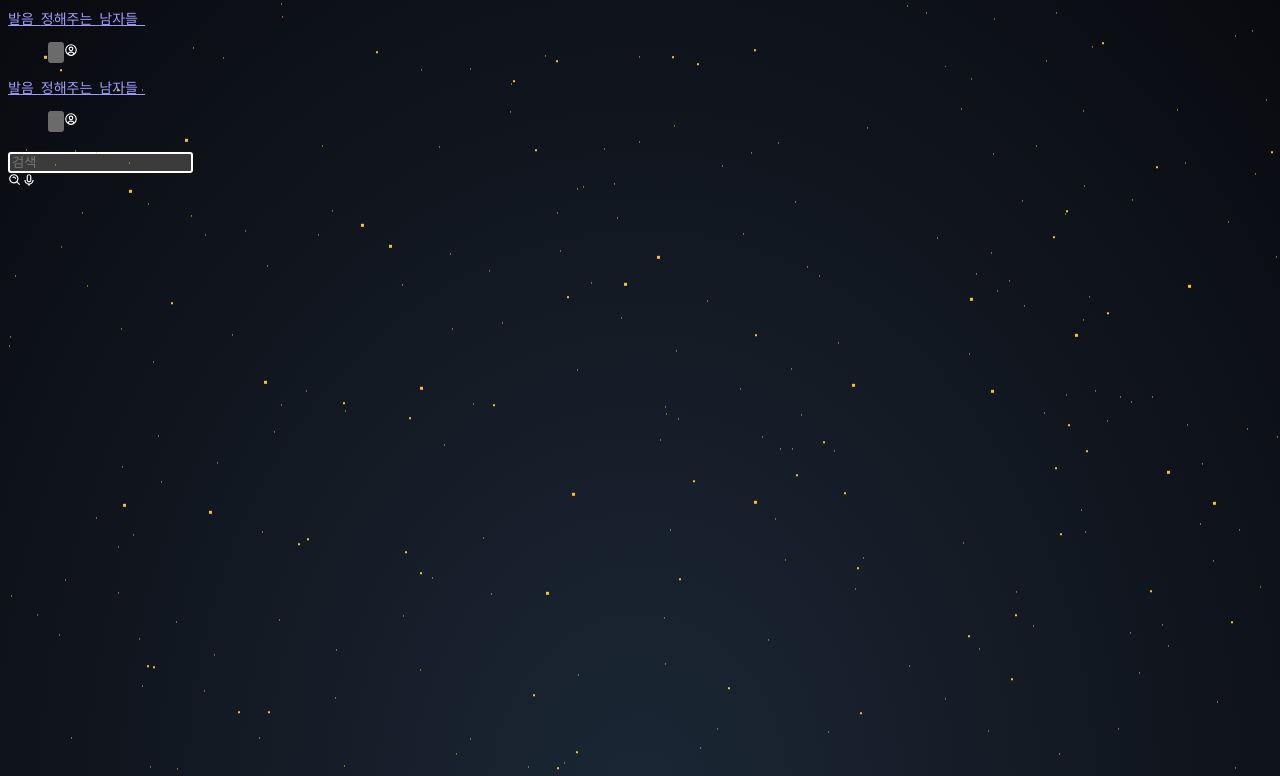
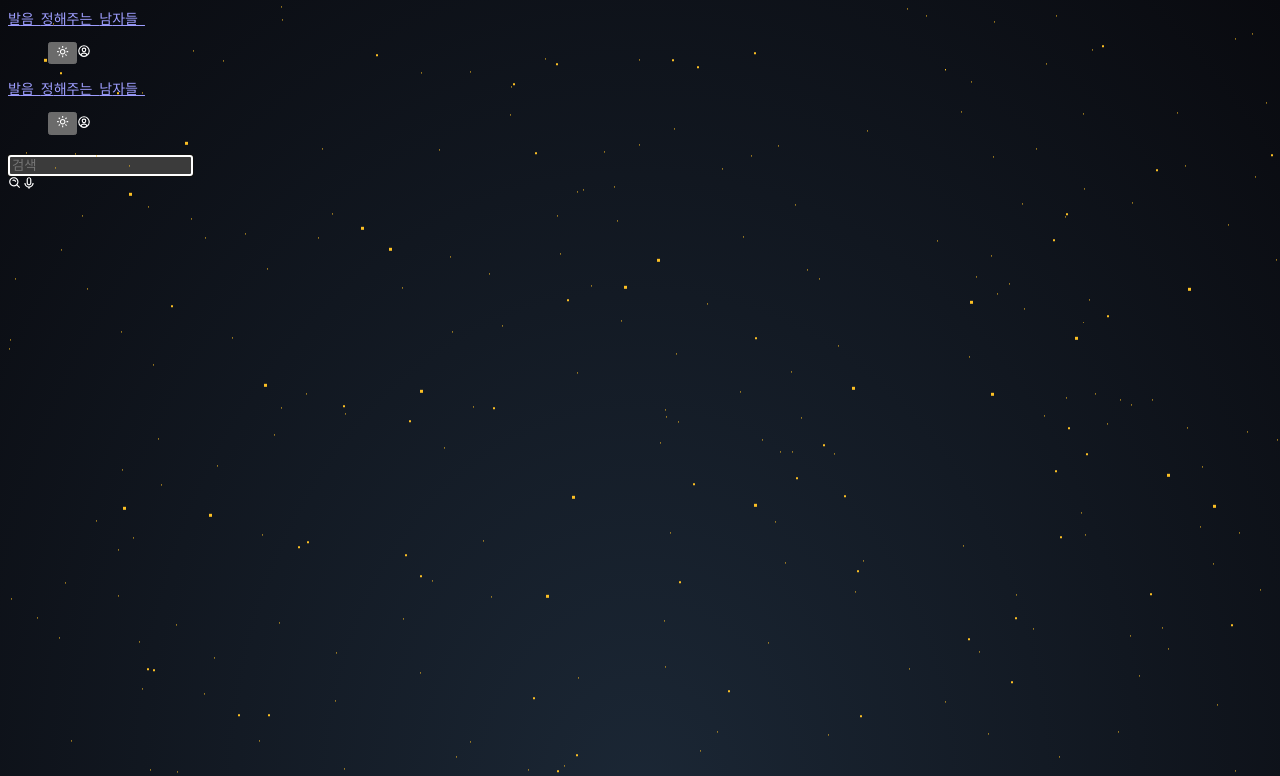
Before and after one commit to Csandroid1994/pronencia, a Next.js app: page / in a window 1280 px wide. Shown: the top 776 px of the page. Built offline with nearby package versions, Linux system fonts and the light colour scheme.

Commit message:
Update: Theme switch component
change icon which existed in react-icons

```diff
--- a/src/components/ThemeSwitch.tsx
+++ b/src/components/ThemeSwitch.tsx
@@ -1,5 +1,6 @@
 import {useEffect, useState} from 'react';
 import {useTheme} from 'next-themes';
+import {BiSun, BiMoon} from 'react-icons/bi';
 
 export default function ThemeSwitch() {
   const [mounted, setMounted] = useState(false);
@@ -12,26 +13,10 @@ export default function ThemeSwitch() {
     <button
       aria-label="Toggle Dark Mode"
       type="button"
-      className="w-8 h-8 p-1 ml-1 mr-1 rounded sm:ml-4"
+      className="rounded"
       onClick={() => setTheme(theme === 'dark' ? 'light' : 'dark')}
     >
-      <svg
-        xmlns="http://www.w3.org/2000/svg"
-        viewBox="0 0 20 20"
-        fill="currentColor"
-        className="text-gray-900 dark:text-gray-100"
-      >
-        {mounted && theme === 'dark' ? (
-          <path
-            fillRule="evenodd"
-            // eslint-disable-next-line max-len
-            d="M10 2a1 1 0 011 1v1a1 1 0 11-2 0V3a1 1 0 011-1zm4 8a4 4 0 11-8 0 4 4 0 018 0zm-.464 4.95l.707.707a1 1 0 001.414-1.414l-.707-.707a1 1 0 00-1.414 1.414zm2.12-10.607a1 1 0 010 1.414l-.706.707a1 1 0 11-1.414-1.414l.707-.707a1 1 0 011.414 0zM17 11a1 1 0 100-2h-1a1 1 0 100 2h1zm-7 4a1 1 0 011 1v1a1 1 0 11-2 0v-1a1 1 0 011-1zM5.05 6.464A1 1 0 106.465 5.05l-.708-.707a1 1 0 00-1.414 1.414l.707.707zm1.414 8.486l-.707.707a1 1 0 01-1.414-1.414l.707-.707a1 1 0 011.414 1.414zM4 11a1 1 0 100-2H3a1 1 0 000 2h1z"
-            clipRule="evenodd"
-          />
-        ) : (
-          <path d="M17.293 13.293A8 8 0 016.707 2.707a8.001 8.001 0 1010.586 10.586z" />
-        )}
-      </svg>
+      {mounted && theme === 'dark' ? <BiSun /> : <BiMoon />}
     </button>
   );
 };
```
